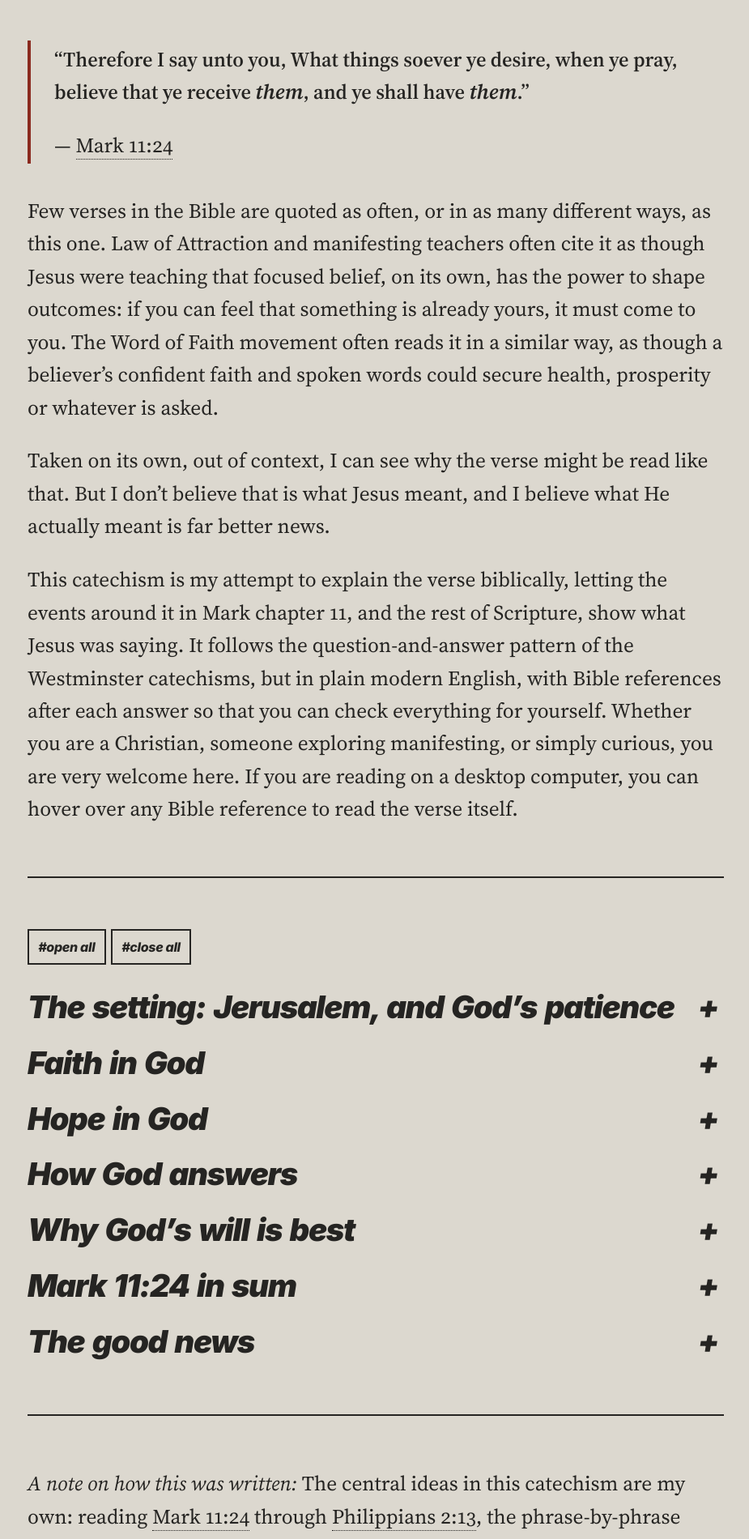
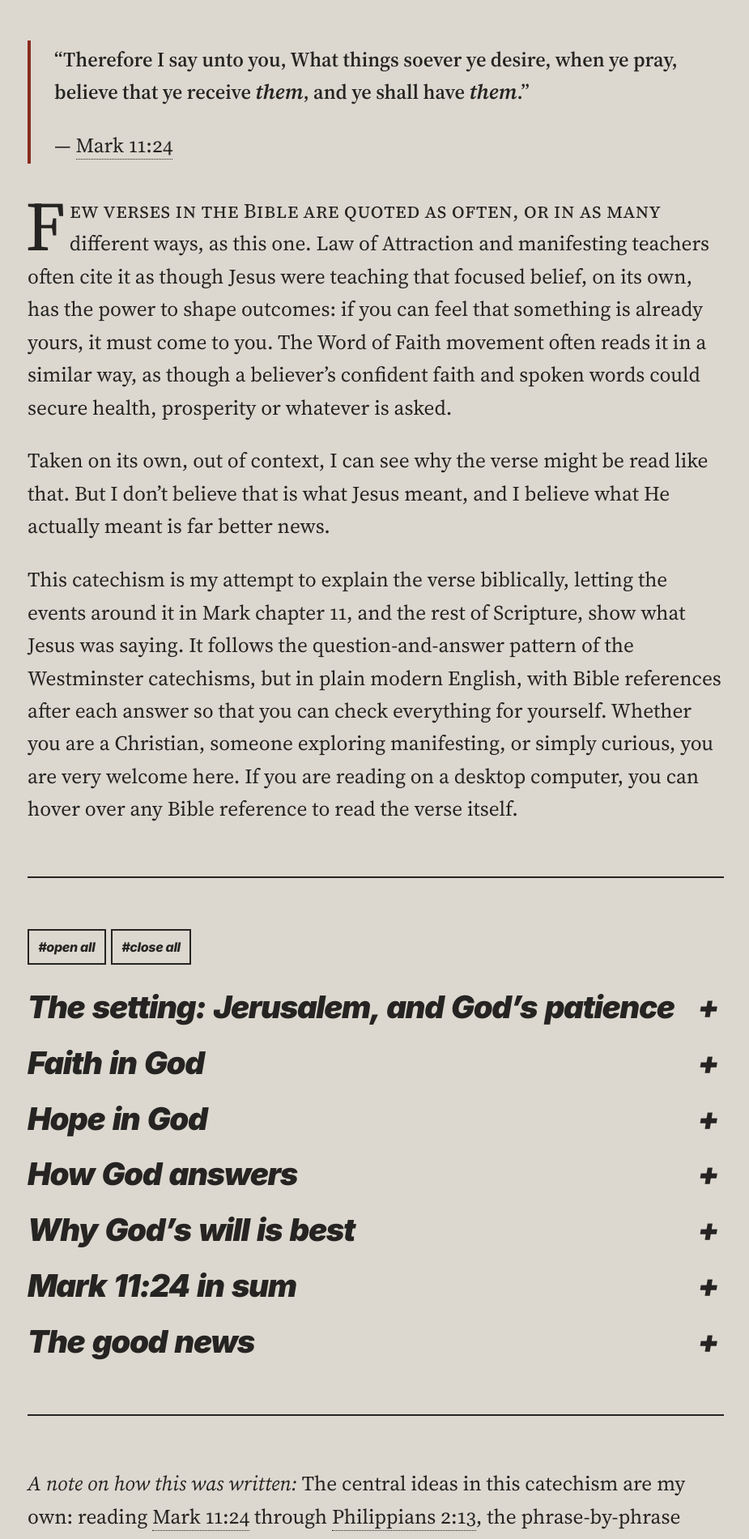
Before and after one commit to ForestWalkUK/truthpeaceandlove, a Jekyll site: the page built from _posts/2026-10-18-believing-prayer-catechism-mark-11-24.md, in a window 1280 px wide. Shown: the part 692-2592 px from the top of the page at 81% size, without its empty margins (14-939 px from the left). Built offline with Jekyll 4.4.1, drawn with Linux system fonts in a browser that asks for light colours; some of the changed text lies outside the part shown.

Commit message:
Drop capitals on articles and posts; explainer text set apart (v7.2)
The first paragraph of every post and article opens with a two-line drop capital in Source Serif 4 (ink), with the rest of the first line in small capitals: initial-letter where supported, a matching float elsewhere. Layouts post and article add class "drop"; "dropcap: false" turns it off and is set on the Confession concerning Sorrow. Text inside TPL Explainer boxes is indented (2.5em, 1em on phones) with a thin grey rule. Settings chosen by Carl with a tuning page. CLAUDE.md updated; CHANGELOG 7.2.

Co-Authored-By: Claude Sonnet 5.5 <noreply@anthropic.com>

```diff
--- a/_config.yml
+++ b/_config.yml
@@ -3,7 +3,7 @@ lang: en-GB
 url: "https://truthpeace.love"
 baseurl: ""
 markdown: kramdown
-site_version: "7.1"
+site_version: "7.2"
 strapline: Found in Jesus Christ
 exclude:
   - README.md
--- a/_layouts/article.html
+++ b/_layouts/article.html
@@ -3,7 +3,7 @@ layout: default
 ---
 {% comment %} An article inside a section. In the text, "## words" becomes a hashtag sub-heading (#words). {% endcomment %}
 {% include page-head.html %}
-<div class="prose hash-heads">
+<div class="prose hash-heads{% unless page.dropcap == false %} drop{% endunless %}">
 {% include standing-note.html %}
 {{ content }}
 {% include changelog.html %}
--- a/_layouts/post.html
+++ b/_layouts/post.html
@@ -7,7 +7,7 @@ layout: default
 <p class="post-date">{{ page.date | date: "%-d %B %Y" }}</p>
 {% include version-line.html %}
 </header>
-<div class="prose post-content">
+<div class="prose post-content{% unless page.dropcap == false %} drop{% endunless %}">
 {% if page.before_note %}{% include {{ page.before_note }} %}{% endif -%}
 {% include standing-note.html %}
 {% capture img_src %}src="{{ site.baseurl }}/assets/{% endcapture %}
--- a/assets/css/style.css
+++ b/assets/css/style.css
@@ -254,6 +254,15 @@ details.head[open]>summary{margin-bottom:.4em}
 /* TPL Explainer (v7.1): an optional closed box inside an article or post: <details class="explainer"> with a plain question in its <summary>, ending "(tap or click to read)". Opens for printing (script in default.html). */
 details.explainer{margin:0 0 1em}
 details.explainer>summary{cursor:pointer}
+/* TPL Drop cap (v7.2): the first paragraph of the text of every post and article opens with a two-line capital in Source Serif 4 Regular (the reading face), in the ink colour, and the rest of its first line is in small capitals. The post and article layouts add class "drop" to the text; "dropcap: false" in a page's front matter turns it off. The Important note (p.standing-note), block quotations and explainer boxes never get one. Browsers with initial-letter (Chrome, Edge, Safari) size and place the letter themselves; others (Firefox) use the float, which was calculated to match. Tuned by Carl, 26 Nov 2026. */
+.drop>p:not(.standing-note):not(p:not(.standing-note)~p)::first-letter{font-family:var(--serif);font-weight:400;font-style:normal;float:left;font-size:3.388em;line-height:0.86;margin:0.031em 0.08em 0 0}
+@supports (initial-letter:3) or (-webkit-initial-letter:3){.drop>p:not(.standing-note):not(p:not(.standing-note)~p)::first-letter{float:none;font-size:inherit;line-height:inherit;margin:0 0.27em 0 0;-webkit-initial-letter:2 2;initial-letter:2 2}}
+.drop>p:not(.standing-note):not(p:not(.standing-note)~p)::first-line{font-variant-caps:small-caps}
+/* TPL Explainer indent (v7.2): the text inside an explainer box is indented (2.5em on laptops, 1em on phones) with a thin grey rule down its left; the question line stays at the margin. */
+details.explainer>:not(summary){margin:0 0 0 2.5em;padding:0 0 1em 0.9em;border-left:1px solid var(--muted)}
+@media (max-width:40em){details.explainer>:not(summary){margin:0 0 0 1em;padding:0 0 1em 0.4em;border-left:1px solid var(--muted)}}
+details.explainer>:not(summary):last-child{padding-bottom:0}
+details.explainer[open]{margin-bottom:1em}
 .accordion-controls{display:flex;flex-wrap:wrap;gap:.4rem}
 
 /* Footer */
```
Also changed, not shown: CLAUDE.md (+2 -1 lines), deeper/sorrowandjoy.md (+1 -0 lines), CHANGELOG.txt.
